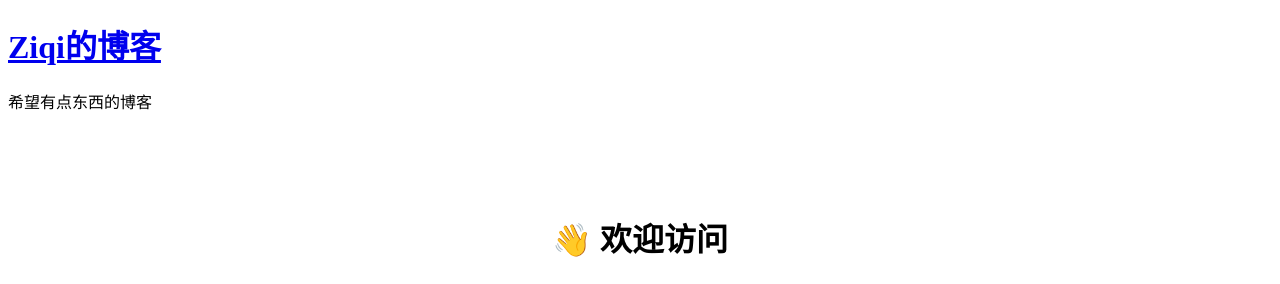
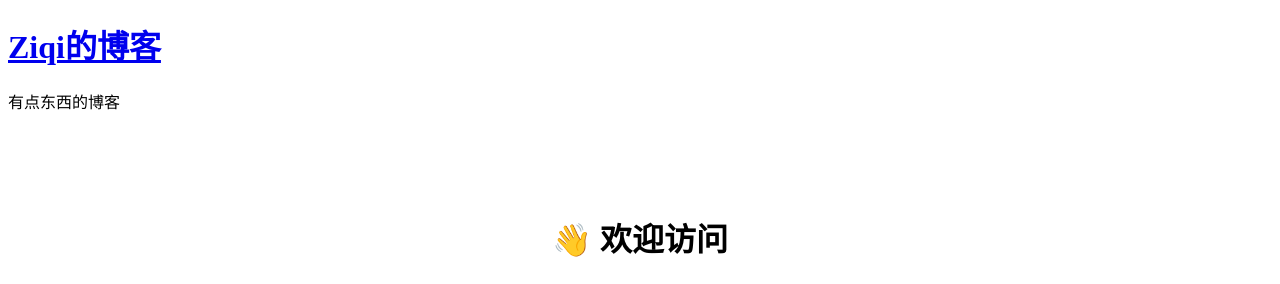
Before and after one commit to ziqiyang107/ziqiyang107.github.io, a Jekyll site: the page built from public.md, in a window 1280 px wide. Shown: the top 284 px of the page. Built offline with Jekyll 4.4.1, drawn with Linux system fonts in a browser that asks for light colours; formulas are drawn with MathJax 3.

Commit message:
Update _config.yml

```diff
--- a/_config.yml
+++ b/_config.yml
@@ -1,6 +1,6 @@
 # 网站基本信息
 title: "Ziqi的博客"
-description: "希望有点东西的博客"
+description: "有点东西的博客"
 baseurl: ""
 url: "https://ziqiyang107.github.io"
 
```
